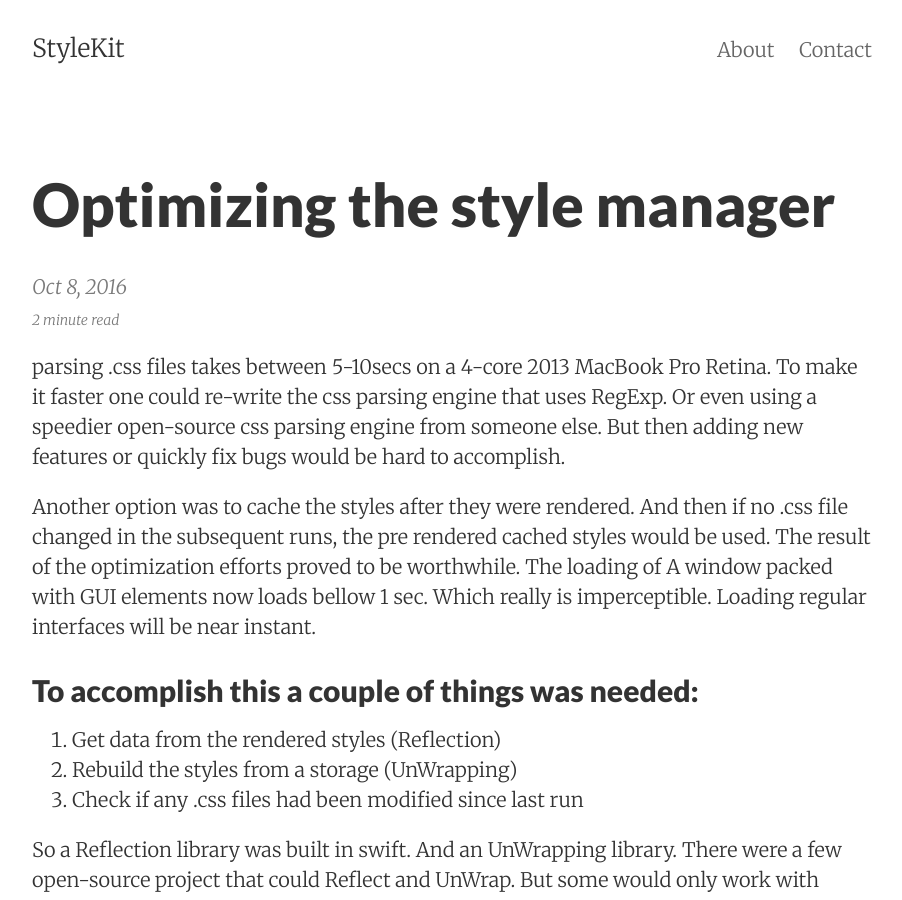
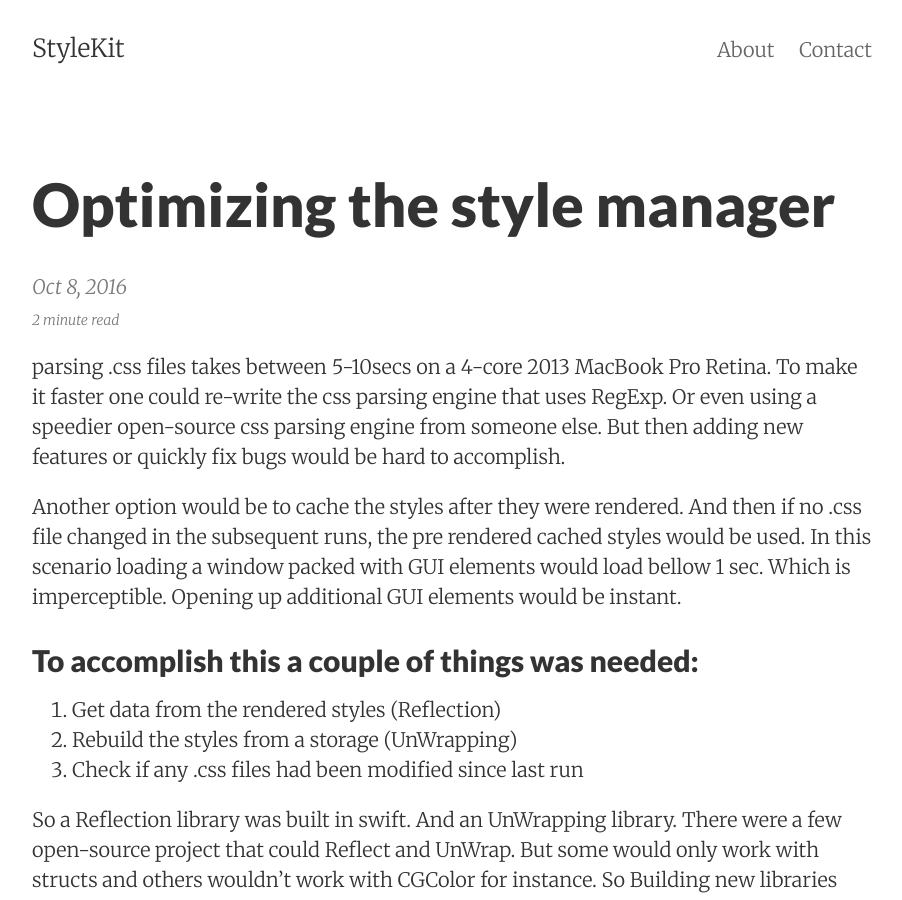
Before and after one commit to stylekit/stylekit.github.io, a Jekyll site: the page built from _posts/2016-10-08-Optimizing-The-Style-manager.md, in a window 1280 px wide and 900 px high. Shown: the whole window, without its empty margins (188-1090 px from the left). Built offline with Jekyll 4.4.1, drawn with Linux system fonts in a browser that asks for light colours; nearby versions of some CDN libraries; comment, search, counter and statistics services are not loaded.

Commit message:
Files modified: 1


Modified 1 file:
_posts/2016-10-08-Optimizing-The-Style-manager.md

```diff
--- a/_posts/2016-10-08-Optimizing-The-Style-manager.md
+++ b/_posts/2016-10-08-Optimizing-The-Style-manager.md
@@ -1,6 +1,6 @@
 parsing .css files takes between 5-10secs on a 4-core 2013 MacBook Pro Retina. To make it faster <!--more--> one could re-write the css parsing engine that uses RegExp. Or even using a speedier open-source css parsing engine from someone else. But then adding new features or quickly fix bugs would be hard to accomplish.
 
-Another option was to cache the styles after they were rendered. And then if no .css file changed in the subsequent runs, the pre rendered cached styles would be used. The result of the optimization efforts proved to be worthwhile. The loading of A window packed with GUI elements now loads bellow 1 sec. Which really is imperceptible. Loading regular interfaces will be near instant.
+Another option would be to cache the styles after they were rendered. And then if no .css file changed in the subsequent runs, the pre rendered cached styles would be used. In this scenario loading a window packed with GUI elements would load bellow 1 sec. Which is imperceptible. Opening up additional GUI elements would be instant.
 
 ## To accomplish this a couple of things was needed:
 
```
